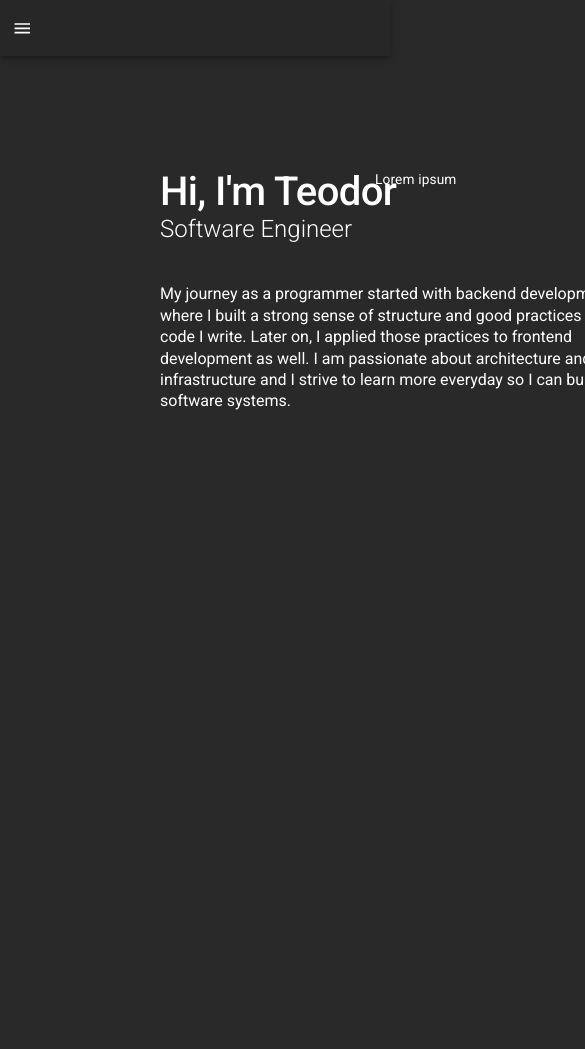
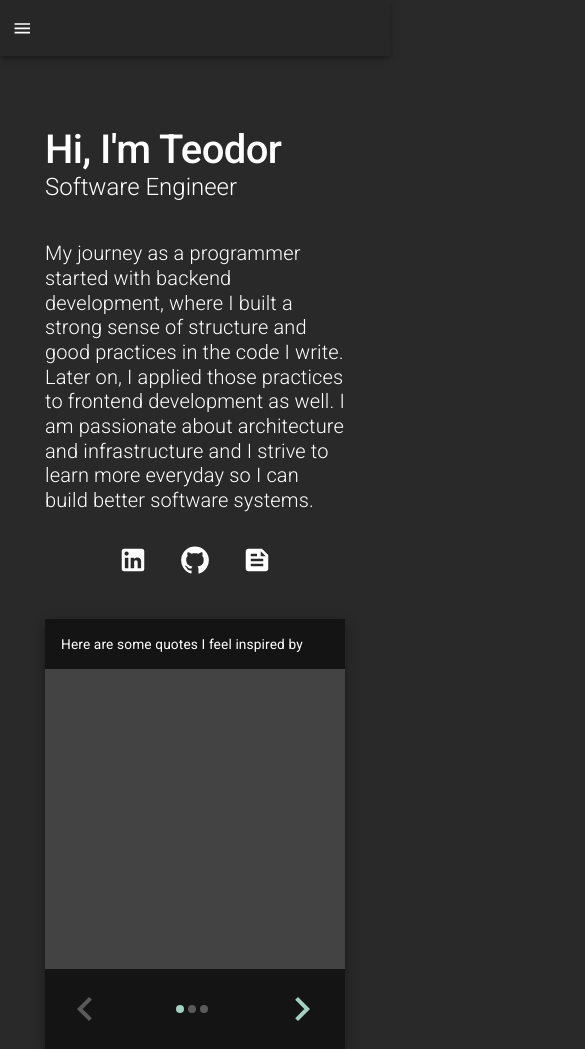
Before and after one commit to Ted2121/Ted2121.github.io, a React (Vite) app in the folder portfolio/: page / in a window 390 px wide. Shown: the top 1049 px of the page, 585 px wide, since content can reach past the window. Before the commit the page ends 844 px from the top, so only its background shows below. Built offline with nearby package versions, Linux system fonts and the light colour scheme.

Commit message:
moved the external profiles to a different component and fixed responsiveness for description and quotes

```diff
--- a/portfolio/src/App.jsx
+++ b/portfolio/src/App.jsx
@@ -13,7 +13,7 @@ function App() {
       <ThemeProvider theme={theme}>
         <CssBaseline />
           <main className="content">
-          <Stack direction="row" spacing={20} alignItems="center">
+          <Stack direction="row" alignItems="center">
         <Sidebar />
             <AboutMe />
             </Stack>
--- /dev/null
+++ b/portfolio/src/components/ExternalProfiles.jsx
@@ -0,0 +1,30 @@
+import React from 'react'
+import IconButton from '@mui/material/IconButton';
+import LinkedInIcon from '@mui/icons-material/LinkedIn';
+import GitHubIcon from '@mui/icons-material/GitHub';
+import FeedIcon from '@mui/icons-material/Feed';
+import Stack from '@mui/material/Stack';
+
+function ExternalProfiles({sx}) {
+  return (
+<Stack direction="row" spacing={1} alignItems="center" justifyContent="center" sx={sx}>
+          <a href="https://www.linkedin.com/in/teodor-andrei-1b91371ba/" target="_blank" rel="noopener noreferrer">
+            <IconButton aria-label="linkedin" size="large">
+              <LinkedInIcon fontSize="large" />
+            </IconButton>
+          </a>
+          <a href="https://github.com/Ted2121" target="_blank" rel="noopener noreferrer">
+            <IconButton aria-label="github" size="large">
+              <GitHubIcon fontSize="large" />
+            </IconButton>
+          </a>
+          <a href="https://drive.google.com/file/d/1N6f3wBg4OMLF4_aL1n7IiLwDydOQ8ndH/view?usp=drive_link" target="_blank" rel="noopener noreferrer">
+            <IconButton aria-label="cv" size="large">
+              <FeedIcon fontSize="large" />
+            </IconButton>
+          </a>
+        </Stack>
+  )
+}
+
+export default ExternalProfiles
--- a/portfolio/src/layouts/Description.jsx
+++ b/portfolio/src/layouts/Description.jsx
@@ -1,10 +1,16 @@
 import React from 'react'
 import Box from '@mui/material/Box';
 import { Container, Divider, Typography } from '@mui/material';
+import IconButton from '@mui/material/IconButton';
+import LinkedInIcon from '@mui/icons-material/LinkedIn';
+import GitHubIcon from '@mui/icons-material/GitHub';
+import FeedIcon from '@mui/icons-material/Feed';
+import Stack from '@mui/material/Stack'
+import ExternalProfiles from '../components/ExternalProfiles';
 
 function Description() {
   return (
-
+   <>
       <Box
       sx={{
         display: "inline-block",
@@ -17,19 +23,21 @@ function Description() {
           Software Engineer
         </Typography>
         <Typography
-        variant="h5"
+        variant="h4"
         component="h5"
-        fontWeight="400"
+        fontWeight="300"
         sx={{
-          width: "500px",
+          width: "auto",
+          maxWidth: {xl: 500, sm: 400, xs: 300},
           marginTop: "40px",
           marginRight: "0px"
         }}>
         My journey as a programmer started with backend development, where I built a strong sense of structure and good practices in the code I write. Later on, I applied those practices to frontend development as well. I am passionate about architecture and infrastructure and I strive to learn more everyday so I can build better software systems.
         </Typography>
+        <ExternalProfiles sx={{display: {sm: "none"}, marginTop: '20px'}}/>
 
       </Box>
-
+   </>
   )
 }
 
--- a/portfolio/src/layouts/Quotes.jsx
+++ b/portfolio/src/layouts/Quotes.jsx
@@ -1,17 +1,98 @@
-import { Box, Typography } from '@mui/material'
-import React from 'react'
+import * as React from 'react';
+import Box from '@mui/material/Box';
+import { useTheme } from '@mui/material/styles';
+import MobileStepper from '@mui/material/MobileStepper';
+import Paper from '@mui/material/Paper';
+import Typography from '@mui/material/Typography';
+import Button from '@mui/material/Button';
+import KeyboardArrowLeft from '@mui/icons-material/KeyboardArrowLeft';
+import KeyboardArrowRight from '@mui/icons-material/KeyboardArrowRight';
 
-function Quotes() {
+const steps = [
+  {
+    quote: 'Select campaign settings',
+    image: ``,
+  },
+  {
+    quote: 'Create an ad group',
+    image:
+      'An ad group contains one or more ads which target a shared set of keywords.',
+  },
+  {
+    quote: 'Create an ad',
+    image: `Try out different ad text to see what brings in the most customers,
+              and learn how to enhance your ads using features like ad extensions.
+              If you run into any problems with your ads, find out how to tell if
+              they're running and how to resolve approval issues.`,
+  },
+];
+
+export default function Quotes() {
+  const theme = useTheme();
+  const [activeStep, setActiveStep] = React.useState(0);
+  const maxSteps = steps.length;
+
+  const handleNext = () => {
+    setActiveStep((prevActiveStep) => prevActiveStep + 1);
+  };
+
+  const handleBack = () => {
+    setActiveStep((prevActiveStep) => prevActiveStep - 1);
+  };
+
   return (
-    <Box
-    sx={{
-      display: "inline-block",
-    }}>
-      <Typography>
-        Lorem ipsum
-      </Typography>
+    <Paper elevation={8} sx={{width: "fit-content", height: "fit-content", backgroundColor: "background.default"}}>
+
+    <Box sx={{ maxWidth: {xl: 500, sm: 400, xs: 300}, flexGrow: 1 }}>
+    <Paper
+        square
+        elevation={0}
+        sx={{
+          display: 'flex',
+          alignItems: 'center',
+          height: 50,
+          pl: 2,
+          bgcolor: 'grey.dark',
+        }}
+      >
+        <Typography>Here are some quotes I feel inspired by</Typography>
+      </Paper>
+      <Box sx={{
+        height: {xl: 500, sm: 400, xs: 300}, width: {xl: 500, sm: 400, xs: 300}, p: 2 }}>
+        {steps[activeStep].description}
+      </Box>
+      <MobileStepper
+        variant="dots"
+        steps={maxSteps}
+        position="static"
+        activeStep={activeStep}
+        sx={{ bgcolor: 'grey.dark'}}
+        nextButton={
+          <Button
+            size="large"
+            onClick={handleNext}
+            disabled={activeStep === maxSteps - 1}
+          >
+
+            {theme.direction === 'rtl' ? (
+              <KeyboardArrowLeft style={{ fontSize: '3rem' }} />
+            ) : (
+              <KeyboardArrowRight style={{ fontSize: '3rem' }}  />
+            )}
+          </Button>
+        }
+        backButton={
+          <Button size="small" onClick={handleBack} disabled={activeStep === 0}>
+            {theme.direction === 'rtl' ? (
+              <KeyboardArrowRight style={{ fontSize: '3rem' }}  />
+            ) : (
+              <KeyboardArrowLeft style={{ fontSize: '3rem' }}  />
+            )}
+
+          </Button>
+        }
+      />
     </Box>
-  )
+    </Paper>
+  );
 }
-
-export default Quotes
--- a/portfolio/src/layouts/Sidebar.jsx
+++ b/portfolio/src/layouts/Sidebar.jsx
@@ -20,6 +20,7 @@ import ListItemText from '@mui/material/ListItemText';
 import MenuIcon from '@mui/icons-material/Menu';
 import Toolbar from '@mui/material/Toolbar';
 import Typography from '@mui/material/Typography';
+import ExternalProfiles from '../components/ExternalProfiles';
 
 const drawerWidth = 250;
 
@@ -59,23 +60,7 @@ function Sidebar() {
       <Divider />
       <Box sx={{ display: 'flex', justifyContent: 'center', marginTop: "10px" }}>
 
-        <Stack direction="row" spacing={1} alignItems="center">
-          <a href="https://www.linkedin.com/in/teodor-andrei-1b91371ba/" target="_blank" rel="noopener noreferrer">
-            <IconButton aria-label="linkedin" size="large">
-              <LinkedInIcon fontSize="large" />
-            </IconButton>
-          </a>
-          <a href="https://github.com/Ted2121" target="_blank" rel="noopener noreferrer">
-            <IconButton aria-label="github" size="large">
-              <GitHubIcon fontSize="large" />
-            </IconButton>
-          </a>
-          <a href="https://drive.google.com/file/d/1N6f3wBg4OMLF4_aL1n7IiLwDydOQ8ndH/view?usp=drive_link" target="_blank" rel="noopener noreferrer">
-            <IconButton aria-label="cv" size="large">
-              <FeedIcon fontSize="large" />
-            </IconButton>
-          </a>
-        </Stack>
+<ExternalProfiles/>
       </Box>
     </div>
   );
--- a/portfolio/src/sections/AboutMe.jsx
+++ b/portfolio/src/sections/AboutMe.jsx
@@ -6,16 +6,17 @@ import Quotes from '../layouts/Quotes';
 function AboutMe() {
   return (
     <>
-      <div style={{ marginTop: '20vh', width: '100%' }}>
+  <div style={{ marginTop: '15vh', width: '100%' }}>
     <Grid
       container
-          spacing={5}
+      spacing={4}
       columns={12}
+      justifyContent="center"
     >
-          <Grid item xs={6}>
+      <Grid item xs={12} lg={6} sx={{ paddingLeft: 0, display: 'flex', justifyContent: 'center' }}>
         <Description />
       </Grid>
-          <Grid item xs={6}>
+      <Grid item xs={12} lg={6} sx={{ display: 'flex', justifyContent: 'center' }}>
         <Quotes />
       </Grid>
     </Grid>
--- a/portfolio/src/theme.js
+++ b/portfolio/src/theme.js
@@ -66,6 +66,10 @@ export const themeSettings = (mode) => {
                     background: {
                         default: colors.grey[800],
                     },
+                    grey: {
+                        dark: colors.grey[900],
+                        light: colors.grey[300]
+                    }
                 }
                 : {
                     // palette values for light mode
```
Lines whose indentation alone changed are shown as unchanged.
